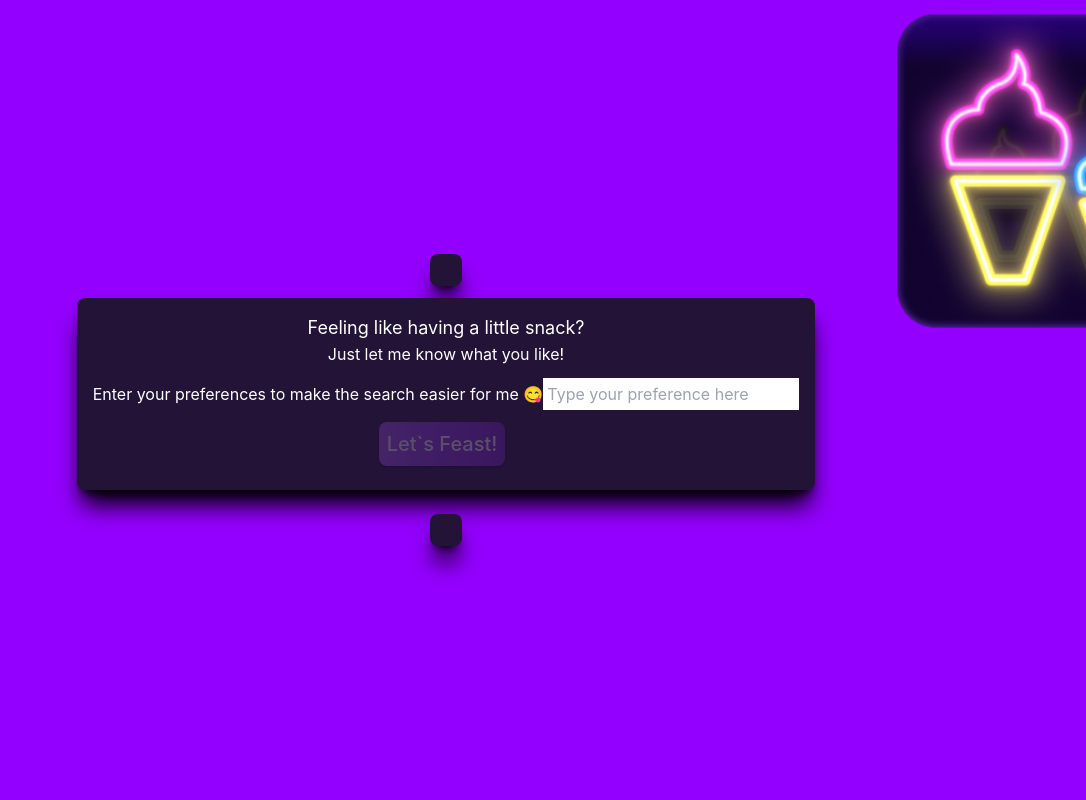
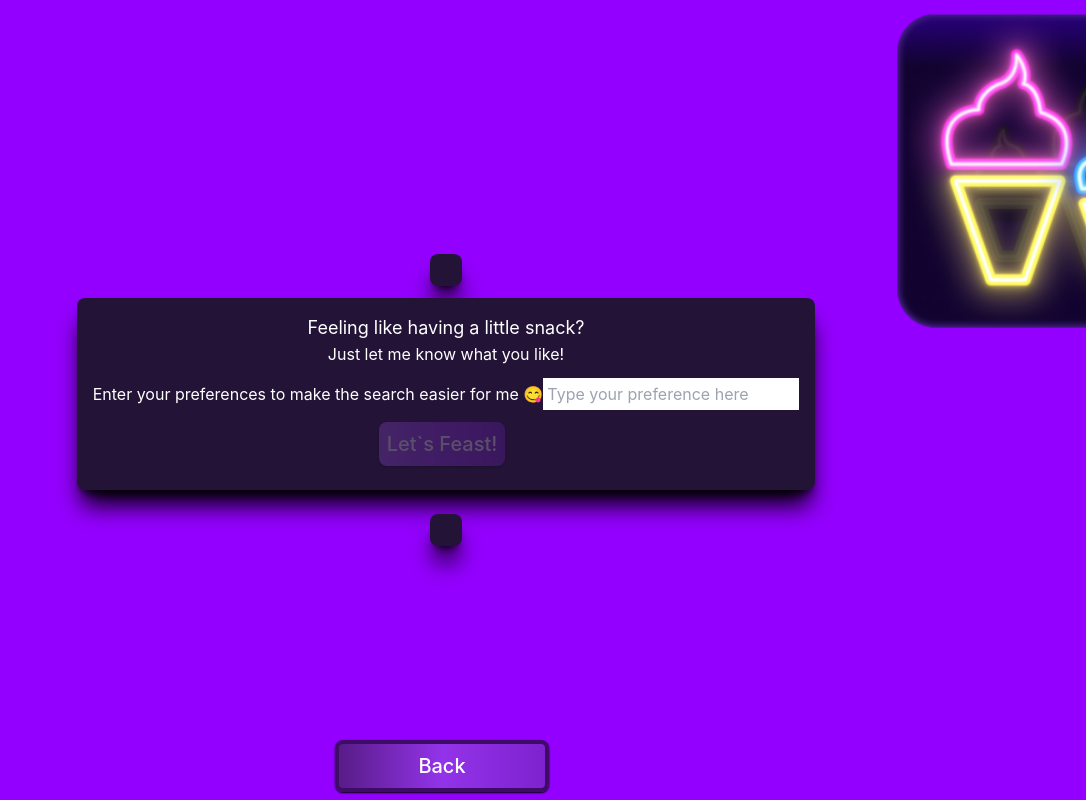
Before and after one commit to Valllerian/Feast-Awaits, a Next.js app: page /suggestion in a window 1280 px wide. Shown: the whole page, without its empty margins (194-1280 px from the left). Built offline with nearby package versions, Linux system fonts and the light colour scheme.

Commit message:
adding a back button on the second page

```diff
--- a/package.json
+++ b/package.json
@@ -12,7 +12,8 @@
     "next": "12.1.6",
     "openai": "^2.0.5",
     "react": "18.1.0",
-    "react-dom": "18.1.0"
+    "react-dom": "18.1.0",
+    "react-router-dom": "^6.3.0"
   },
   "devDependencies": {
     "autoprefixer": "^10.4.7",
--- a/pages/suggestion.js
+++ b/pages/suggestion.js
@@ -1,5 +1,6 @@
 import Suggestion from "../components/Suggestion";
 import { useState, useEffect } from "react";
+import { useHistory } from "react-router-dom";
 
 export default function Suggest() {
   // Setting up states to keep all of the current data;
@@ -24,6 +25,9 @@ export default function Suggest() {
     setResponse(value);
   };
 
+  // // Setting up a navigate variable for a 'go-back' button;
+  // const navigate = useNavigate();
+
   return (
     <div className="h-screen flex flex-col items-center justify-center response-page ">
       <p className="text-center text-white bg-[#231437] rounded-lg p-4 shadow-xl shadow-black m-3 ">
@@ -43,6 +47,14 @@ export default function Suggest() {
             ))
           : null}
       </div>
+      <>
+        <button
+          className="absolute bottom-0  w-1/6 shadow-sm shadow-black p-2 mt-3 text-white bg-gradient-to-r from-purple-900 via-purple-600 to-purple-700 hover:bg-gradient-to-br focus:ring-4 focus:outline-none focus:ring-purple-300 dark:focus:ring-purple-800 font-medium rounded-lg text-xl  text-center mr-2 mb-2 back-button"
+          onClick={() => (location.href = "/")}
+        >
+          Back
+        </button>
+      </>
     </div>
   );
 }
--- a/styles/globals.css
+++ b/styles/globals.css
@@ -30,6 +30,10 @@ border: #3E0B66 solid 8px;
 font-size: 25px;
 }
 
+.back-button {
+  border: #3E0B66 solid 4px;
+}
+
 .response-page {
   background-image: url("../public/background/background-second.png") ;
   background-size: cover;
```
Also changed, not shown: 1 other file (tests, documents, lock files or other folders).
